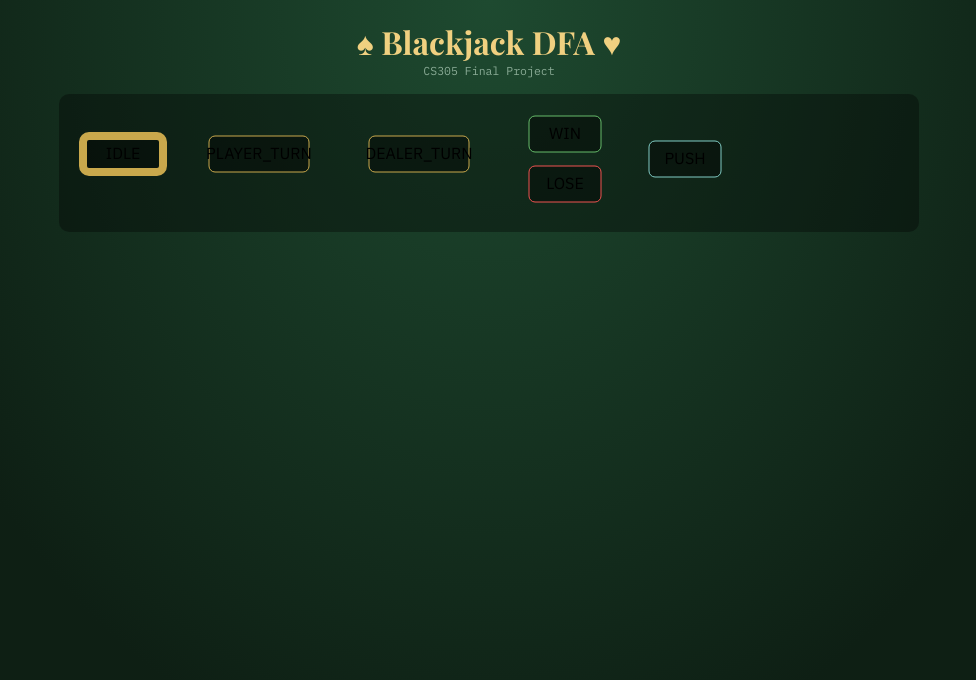
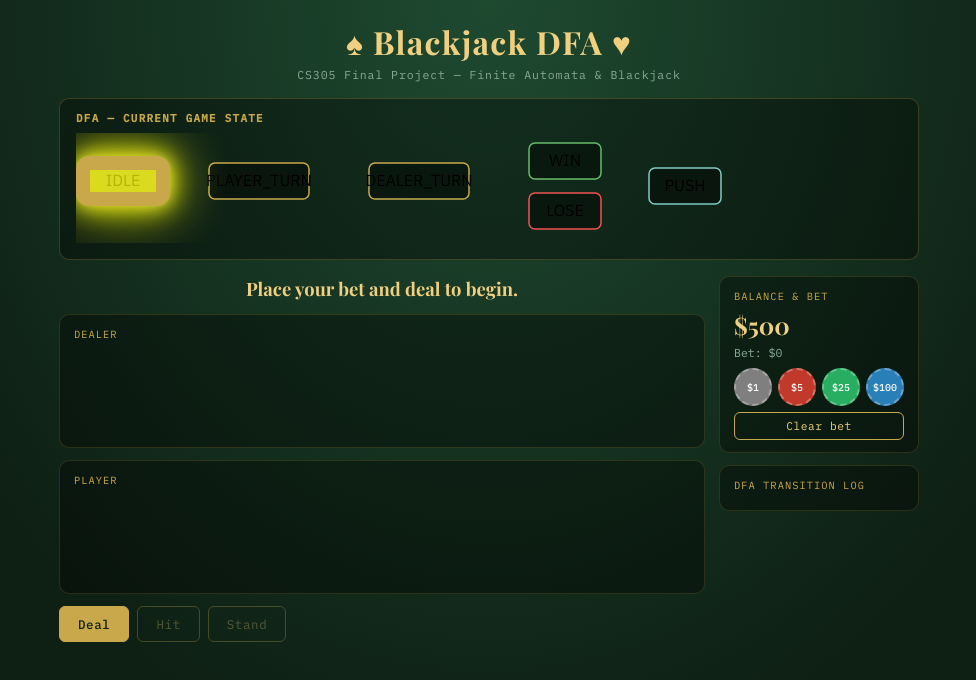
Before and after one commit to danielsflavia/cs305-blackjack-dfa, a plain HTML site: page index.html in a window 1280 px wide. Shown: the whole page, without its empty margins (151-1127 px from the left). Drawn offline with nearby package versions, Linux system fonts and the light colour scheme.

Commit message:
html changes

```diff
--- a/index.html
+++ b/index.html
@@ -2,144 +2,123 @@
 <html lang="en">
 <head>
   <meta charset="UTF-8" />
-  <meta name="viewport" content="width=device-width, initial-scale=1.0"/>
+  <meta name="viewport" content="width=device-width, initial-scale=1.0" />
   <title>CS305 Blackjack DFA — Automata Project</title>
-  <style>
-
-@import url('https://fonts.googleapis.com/css2?family=Playfair+Display:wght@700&family=IBM+Plex+Mono:wght@400;500&family=IBM+Plex+Sans:wght@400;500&display=swap');
-
-:root {
-  --felt:   #1a3d2b;
-  --felt2:  #15321f;
-  --gold:   #c9a84c;
-  --gold2:  #f0d080;
-  --cream:  #f8f3e8;
-  --red:    #c0392b;
-  --dark:   #0e1f14;
-  --text:   #f8f3e8;
-  --muted:  #8aab96;
-  --panel:  rgba(0,0,0,0.35);
-  --radius: 10px;
-}
-
-* { box-sizing: border-box; margin: 0; padding: 0; }
-
-body {
-  background: var(--felt2);
-  background-image: radial-gradient(ellipse at 50% 0%, #1e4a30 0%, #0e1f14 70%);
-  font-family: 'IBM Plex Sans', sans-serif;
-  color: var(--text);
-  min-height: 100vh;
-  display: flex;
-  flex-direction: column;
-  align-items: center;
-  padding: 20px 12px 40px;
-  gap: 16px;
-}
-
-header { text-align: center; }
-header h1 {
-  font-family: 'Playfair Display', serif;
-  font-size: 2rem;
-  color: var(--gold2);
-}
-header p {
-  font-family: 'IBM Plex Mono', monospace;
-  font-size: 0.72rem;
-  color: var(--muted);
-}
-
-#dfa-panel {
-  width: 100%;
-  max-width: 860px;
-  background: var(--panel);
-  border-radius: var(--radius);
-  padding: 12px 16px;
-}
-
-svg#dfa-svg { width: 100%; height: 110px; }
-
-/* 🔥 UPDATED: THICKER ACTIVE STATE */
-svg#dfa-svg g.dfa-state-active rect:first-child {
-  stroke-width: 5;
-  opacity: 1;
-}
-
-/* 🔥 UPDATED: LOG VISIBILITY */
-#log-list span {
-  padding: 4px 8px;
-  font-size: 0.7rem;
-  font-weight: 500;
-  border-left: 4px solid #c9a84c;
-}
-
-/* 🔥 UPDATED: ACCEPTING STATES */
-#log-list span.highlight {
-  background: var(--gold2);
-  font-weight: 700;
-  border-left: 6px solid #0e1f14;
-  padding: 4px 8px;
-}
-
-  </style>
+  <link rel="stylesheet" href="style.css" />
 </head>
 <body>
 
 <header>
   <h1>♠ Blackjack DFA ♥</h1>
-  <p>CS305 Final Project</p>
+  <p>CS305 Final Project — Finite Automata & Blackjack</p>
 </header>
 
 <div id="dfa-panel">
-  <svg id="dfa-svg" viewBox="0 0 820 110">
-
-    <!-- STATES (unchanged) -->
+  <h2>DFA — current game state</h2>
+  <svg id="dfa-svg" viewBox="0 0 820 110" xmlns="http://www.w3.org/2000/svg">
+    <defs>
+      <marker id="arr" markerWidth="7" markerHeight="7" refX="6" refY="3.5" orient="auto">
+        <path d="M0,0 L7,3.5 L0,7 Z" fill="#c9a84c" opacity="0.7"/>
+      </marker>
+    </defs>
 
     <g id="s-IDLE">
       <rect x="4" y="30" width="80" height="36" rx="6"
-            fill="rgba(0,0,0,0.4)" stroke="#c9a84c"/>
+            fill="rgba(0,0,0,0.4)" stroke="#c9a84c" stroke-width="1.5"/>
       <text x="44" y="53" text-anchor="middle">IDLE</text>
     </g>
 
     <g id="s-PLAYER">
       <rect x="130" y="30" width="100" height="36" rx="6"
-            fill="rgba(0,0,0,0.4)" stroke="#c9a84c"/>
+            fill="rgba(0,0,0,0.4)" stroke="#c9a84c" stroke-width="1.5"/>
       <text x="180" y="53" text-anchor="middle">PLAYER_TURN</text>
     </g>
 
     <g id="s-DEALER">
       <rect x="290" y="30" width="100" height="36" rx="6"
-            fill="rgba(0,0,0,0.4)" stroke="#c9a84c"/>
+            fill="rgba(0,0,0,0.4)" stroke="#c9a84c" stroke-width="1.5"/>
       <text x="340" y="53" text-anchor="middle">DEALER_TURN</text>
     </g>
 
     <g id="s-WIN">
       <rect x="450" y="10" width="72" height="36" rx="6"
-            fill="rgba(0,0,0,0.4)" stroke="#66bb6a"/>
+            fill="rgba(0,0,0,0.4)" stroke="#66bb6a" stroke-width="1.5"/>
       <text x="486" y="33" text-anchor="middle">WIN</text>
     </g>
 
     <g id="s-LOSE">
       <rect x="450" y="60" width="72" height="36" rx="6"
-            fill="rgba(0,0,0,0.4)" stroke="#ef5350"/>
+            fill="rgba(0,0,0,0.4)" stroke="#ef5350" stroke-width="1.5"/>
       <text x="486" y="83" text-anchor="middle">LOSE</text>
     </g>
 
     <g id="s-PUSH">
       <rect x="570" y="35" width="72" height="36" rx="6"
-            fill="rgba(0,0,0,0.4)" stroke="#80cbc4"/>
+            fill="rgba(0,0,0,0.4)" stroke="#80cbc4" stroke-width="1.5"/>
       <text x="606" y="58" text-anchor="middle">PUSH</text>
     </g>
 
-    <!-- 🔥 UPDATED HIGHLIGHT BOX -->
+    <!-- 🔥 EXAGGERATED HIGHLIGHT (CHANGED) -->
     <rect id="dfa-highlight" x="4" y="30" width="80" height="36" rx="6"
-          fill="none" stroke="#f0d080" stroke-width="8" opacity="1"/>
+          fill="none"
+          stroke="#ffff00"
+          stroke-width="14"
+          opacity="1"
+          style="filter: drop-shadow(0 0 12px yellow) drop-shadow(0 0 25px yellow);">
+    </rect>
+
   </svg>
 </div>
 
-<div id="log-list"></div>
+<div id="game-wrap">
+
+  <div id="table-area">
+    <div id="msg-box">Place your bet and deal to begin.</div>
+
+    <div class="zone">
+      <div class="zone-label">Dealer</div>
+      <div class="hand" id="dealer-hand"></div>
+      <div class="hand-score" id="dealer-score"></div>
+    </div>
+
+    <div class="zone">
+      <div class="zone-label">Player</div>
+      <div class="hand" id="player-hand"></div>
+      <div class="hand-score" id="player-score"></div>
+    </div>
+
+    <div id="controls">
+      <button id="btn-deal"  onclick="gameDeal()">Deal</button>
+      <button id="btn-hit"   onclick="gameHit()"   disabled>Hit</button>
+      <button id="btn-stand" onclick="gameStand()" disabled>Stand</button>
+    </div>
+  </div>
+
+  <div id="sidebar">
+
+    <div id="balance-panel" class="zone">
+      <div class="zone-label">Balance & Bet</div>
+      <div id="balance-val">$500</div>
+      <div id="bet-val">Bet: $0</div>
+      <div class="chip-row">
+        <div class="chip chip-1" onclick="addBet(1)">$1</div>
+        <div class="chip chip-5" onclick="addBet(5)">$5</div>
+        <div class="chip chip-25" onclick="addBet(25)">$25</div>
+        <div class="chip chip-100" onclick="addBet(100)">$100</div>
+      </div>
+      <button id="btn-clear-bet" onclick="clearBet()">Clear bet</button>
+    </div>
+
+    <div id="log-panel" class="zone">
+      <div class="zone-label">DFA transition log</div>
+      <div id="log-list"></div>
+    </div>
+
+  </div>
+</div>
 
 <script src="dfa.js"></script>
+<script src="deck.js"></script>
 <script src="game.js"></script>
 <script src="ui.js"></script>
 
```
